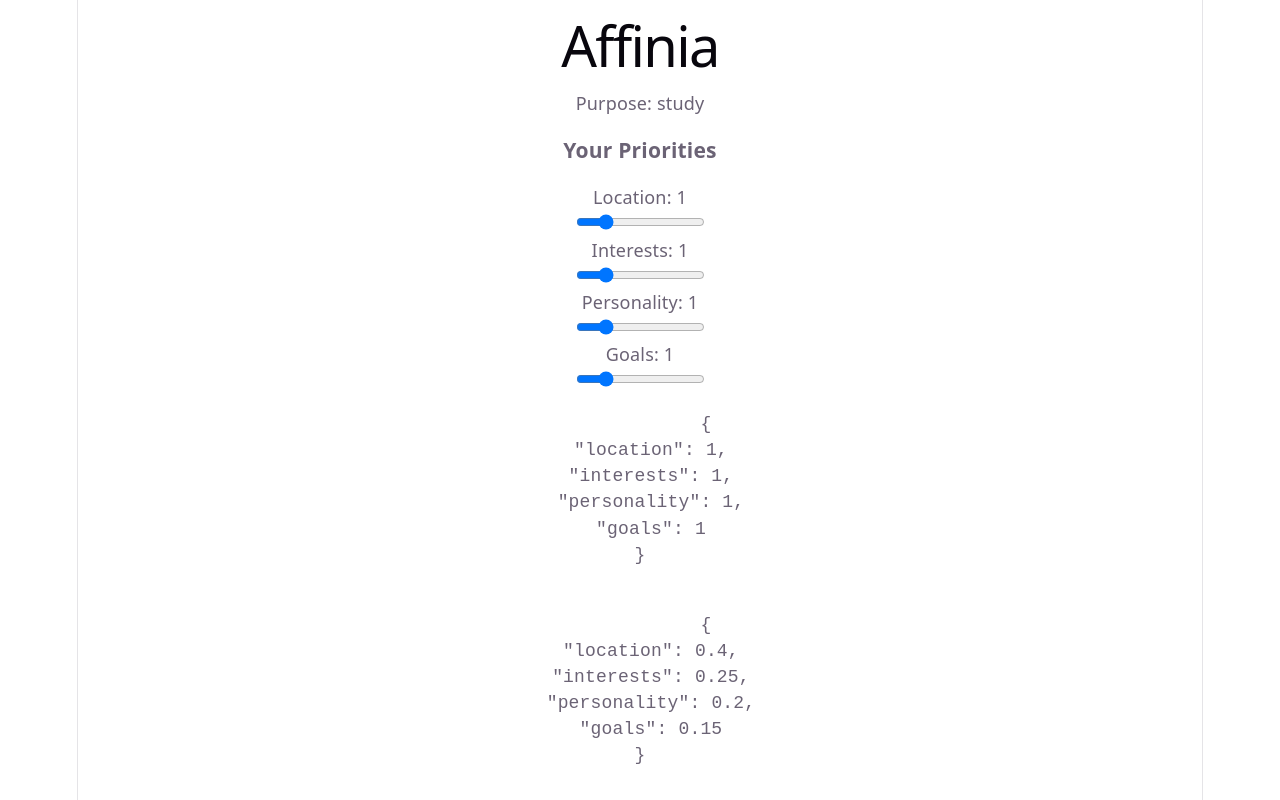
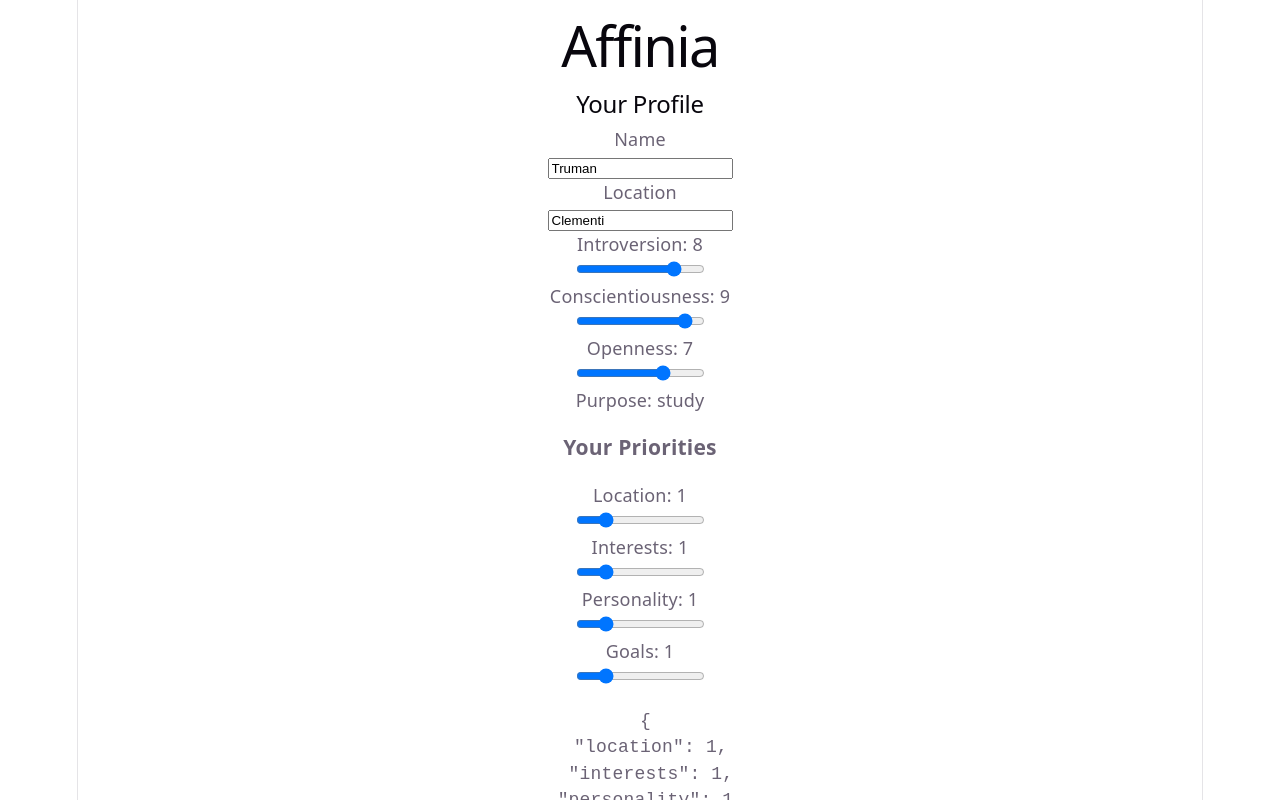
Before and after one commit to trumantay/affinia, a Vue app: page / in a window 1280 px wide. Shown: the top 800 px of the page. Built offline with nearby package versions, Linux system fonts and the light colour scheme.

Commit message:
Implement editable profile creation UI

```diff
--- a/src/App.vue
+++ b/src/App.vue
@@ -1,6 +1,6 @@
 <script setup>
 
-import { reactive, computed } from "vue"
+import { reactive, computed, ref } from "vue"
 
 /* CONFIGURATION */
 import { MATCHING_PROFILES } from "./applications/matchingProfiles"
@@ -16,7 +16,10 @@ import { generateWeights } from "./engine/weightEngine"
 import { findMatches } from "./engine/matchingEngine"
 
 
-const me = sampleProfiles[0]
+const me = ref({
+
+    ...sampleProfiles[0]
+})
 
 const currentPurpose = "study"
 
@@ -43,7 +46,7 @@ const finalWeights = computed(() =>
 const matches = computed(() =>
 
     findMatches(
-        me,
+        me.value,
         sampleProfiles,
         finalWeights.value,
         ACTIVE_FILTERS
@@ -51,7 +54,7 @@ const matches = computed(() =>
 
 )
 
-console.log(matches)
+console.log(matches.value)
 
 </script>
 
@@ -60,62 +63,60 @@ console.log(matches)
     <div>
 
         <h1>Affinia</h1>
+
+        <h2> Your Profile </h2>
+
+        <p> Name </p>
+        <input v-model="me.name"/>
+
+        <p> Location </p>
+        <input v-model="me.location.area"/>
+
+        <p> Introversion: {{ me.personality.introversion }} </p>
+        <input type="range" min="0" max="10" v-model.number="me.personality.introversion"/>
+
+        <p> Conscientiousness: {{ me.personality.conscientiousness }} </p>
+        <input type="range" min="0" max="10" v-model.number="me.personality.conscientiousness"/>
+
+        <p> Openness: {{ me.personality.openness }} </p>
+        <input type="range" min="0" max="10" v-model.number="me.personality.openness"/>
+
         <p> Purpose: {{ currentPurpose }} </p>
 
         <h3> Your Priorities </h3>
 
         <p> Location: {{ userWeights.location }} </p>
-          <input type="range" min="0" max="5" v-model="userWeights.location"/>
+        <input type="range" min="0" max="5" v-model.number="userWeights.location"/>
 
         <p> Interests: {{ userWeights.interests }} </p>
-          <input type="range" min="0" max="5" v-model="userWeights.interests"/>
+        <input type="range" min="0" max="5" v-model.number="userWeights.interests"/>
 
         <p> Personality: {{ userWeights.personality }} </p>
-          <input type="range" min="0" max="5" v-model="userWeights.personality"/>
+        <input type="range" min="0" max="5" v-model.number="userWeights.personality"/>
 
         <p> Goals: {{ userWeights.goals }} </p>
-          <input type="range" min="0" max="5" v-model="userWeights.goals"/>
+        <input type="range" min="0" max="5" v-model.number="userWeights.goals"/>
 
-          <pre>
-            {{ userWeights }}
-          </pre>
-          <pre>
-            {{ finalWeights }}
-          </pre>
+        <pre> {{ userWeights }} </pre>
+        <pre> {{ finalWeights }} </pre>
 
-        <h2>
-            Matches for {{ me.name }}
-        </h2>
+        <h2> Matches for {{ me.name }} </h2>
 
-        <div
-            v-for="match in matches"
-            :key="match.profile.id"
-        >
+        <div v-for="match in matches" :key="match.profile.id">
 
-            <h3>
-                {{ match.profile.name }}
-            </h3>
+          <h3> {{ match.profile.name }} </h3>
 
-            <p>
-              Compatibility:
-              {{ match.compatibility }}%
-            </p>
-            <h4>
-              Why?
-            </h4>
+          <p> Compatibility: {{ match.compatibility }}% </p>
+
+          <h4> Why? </h4>
 
           <ul>
-                <li
-                    v-for="reason in match.explanation"
-                    :key="reason"
-                >
+              <li v-for="reason in match.explanation" :key="reason">
                 {{ reason }}
               </li>
           </ul>
 
-            <pre>
-              {{ match.breakdown }}
-            </pre>
+          <pre> {{ match.breakdown }} </pre>
 
         </div>
 
```
Lines whose indentation alone changed are shown as unchanged.
